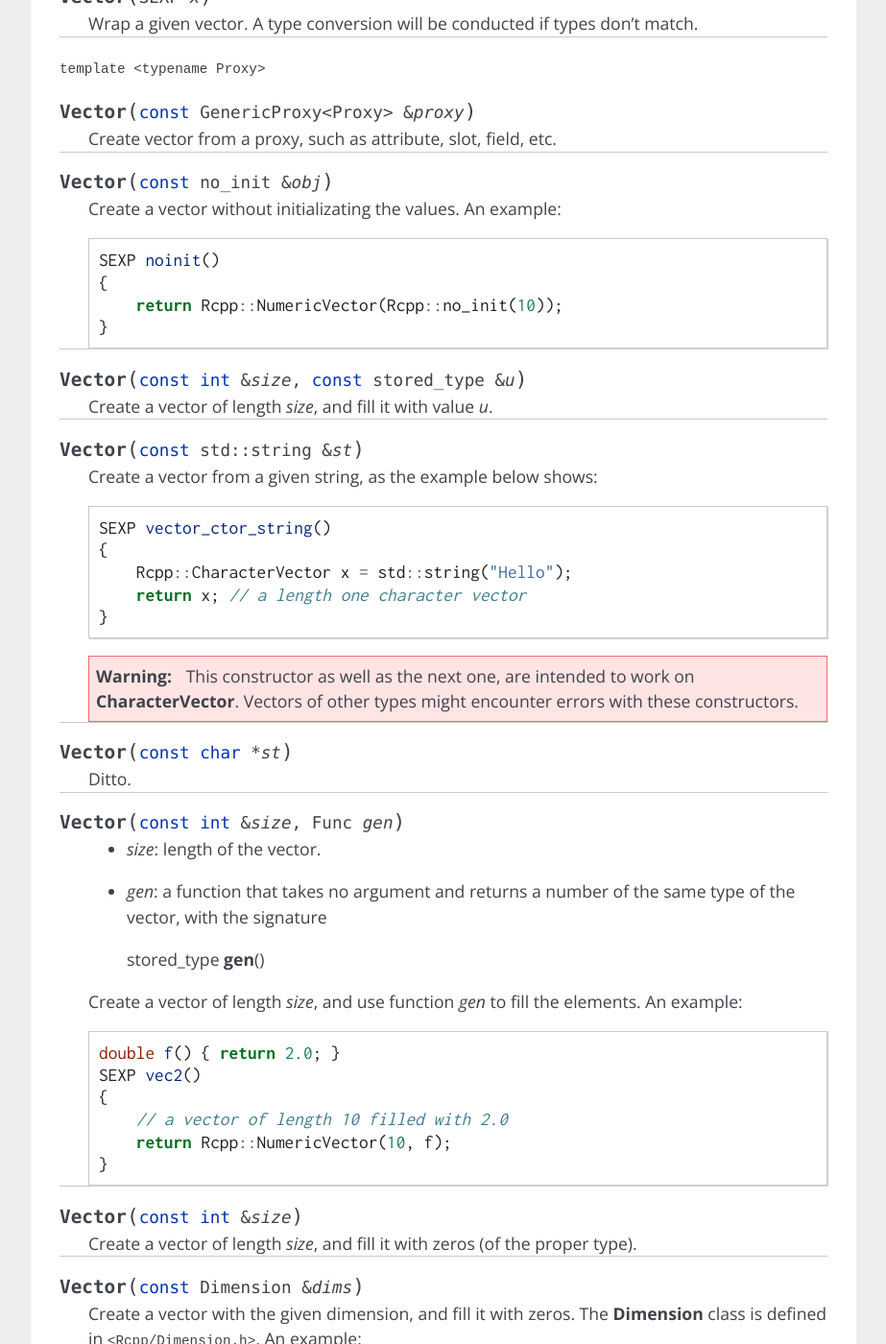
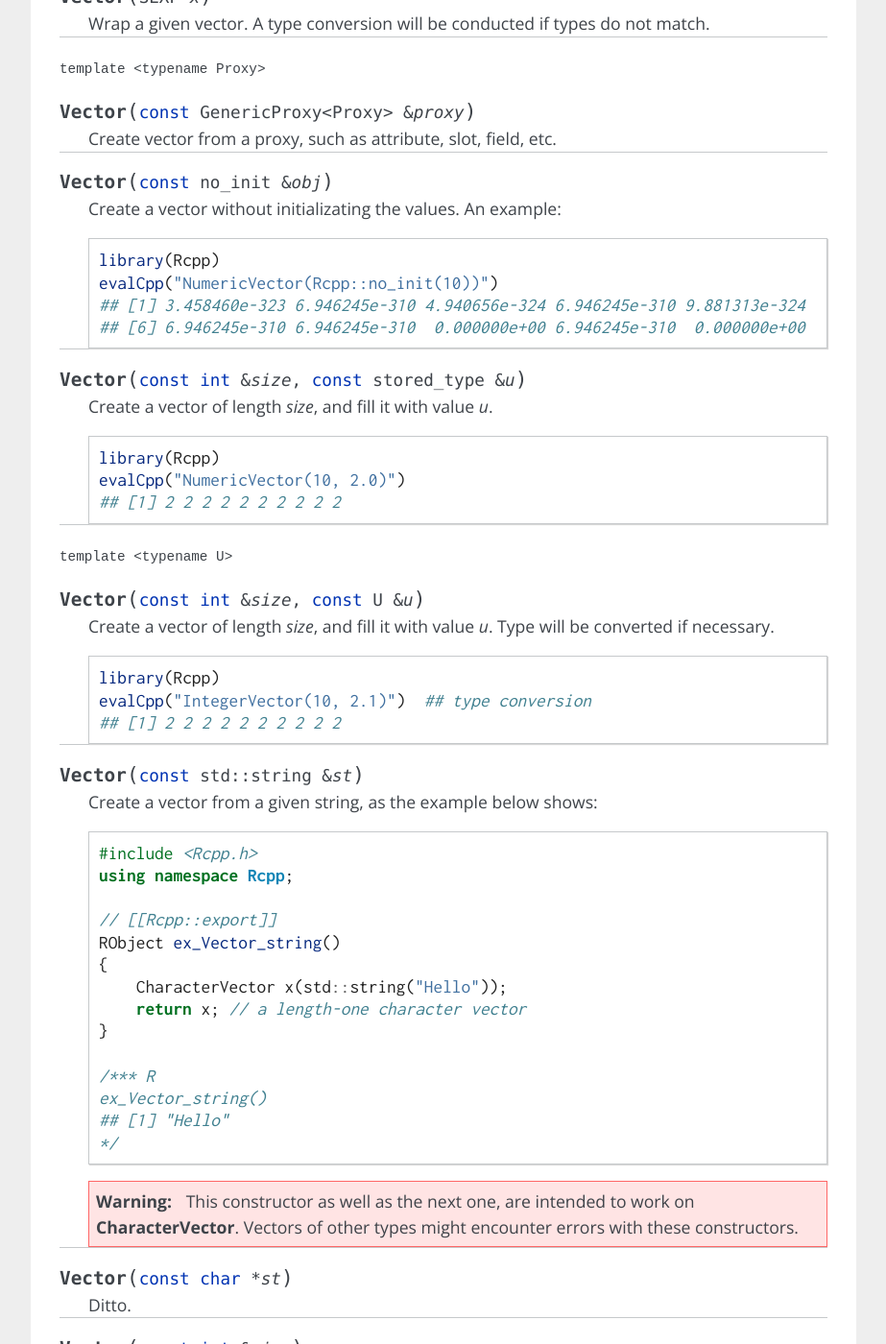
Before and after one commit to yixuan/rcpp-note, a Sphinx documentation site: the page built from source/api/Vector_ctor.rst, in a window 1280 px wide and 1400 px high, scrolled down 1786 px. Shown: the whole window at 96% size, without its empty margins (198-1121 px from the left). Built offline with Sphinx 7.4.7, drawn with Linux system fonts in a browser that asks for light colours; some of the changed text lies outside the part shown.

Commit message:
rewrite examples

```diff
--- a/source/api/Vector_ctor.rst
+++ b/source/api/Vector_ctor.rst
@@ -92,7 +92,7 @@
 
 .. cpp:function:: Vector(SEXP x)
 
-   Wrap a given vector. A type conversion will be conducted if types don't match.
+   Wrap a given vector. A type conversion will be conducted if types do not match.
 
 ``template <typename Proxy>``
 
@@ -104,16 +104,35 @@
 
    Create a vector without initializating the values. An example:
 
-   .. code-block:: cpp
+   .. code-block:: r
 
-      SEXP noinit()
-      {
-          return Rcpp::NumericVector(Rcpp::no_init(10));
-      }
+      library(Rcpp)
+      evalCpp("NumericVector(Rcpp::no_init(10))")
+      ## [1] 3.458460e-323 6.946245e-310 4.940656e-324 6.946245e-310 9.881313e-324
+      ## [6] 6.946245e-310 6.946245e-310  0.000000e+00 6.946245e-310  0.000000e+00
 
 .. cpp:function:: Vector(const int& size, const stored_type& u)
 
    Create a vector of length *size*, and fill it with value *u*.
+
+   .. code-block:: r
+
+      library(Rcpp)
+      evalCpp("NumericVector(10, 2.0)")
+      ## [1] 2 2 2 2 2 2 2 2 2 2
+
+``template <typename U>``
+
+.. cpp:function:: Vector(const int& size, const U& u)
+
+   Create a vector of length *size*, and fill it with value *u*. Type will
+   be converted if necessary.
+
+   .. code-block:: r
+
+      library(Rcpp)
+      evalCpp("IntegerVector(10, 2.1)")  ## type conversion
+      ## [1] 2 2 2 2 2 2 2 2 2 2
 
 .. cpp:function:: Vector(const std::string& st)
 
@@ -121,11 +140,20 @@
 
    .. code-block:: cpp
 
-      SEXP vector_ctor_string()
+      #include <Rcpp.h>
+      using namespace Rcpp;
+
+      // [[Rcpp::export]]
+      RObject ex_Vector_string()
       {
-          Rcpp::CharacterVector x = std::string("Hello");
-          return x; // a length one character vector
+          CharacterVector x(std::string("Hello"));
+          return x; // a length-one character vector
       }
+
+      /*** R
+      ex_Vector_string()
+      ## [1] "Hello"
+      */
 
    .. warning::
 
@@ -137,43 +165,62 @@
 
    Ditto.
 
-.. cpp:function:: Vector(const int& size, Func gen)
-
-   - *size*: length of the vector.
-   - *gen*: a function that takes no argument and returns a number of the
-     same type of the vector, with the signature
-
-     stored_type **gen**\()
-
-   Create a vector of length *size*, and use function *gen* to fill the elements.
-   An example:
-
-   .. code-block:: cpp
-
-      double f() { return 2.0; }
-      SEXP vec2()
-      {
-          // a vector of length 10 filled with 2.0
-          return Rcpp::NumericVector(10, f);
-      }
-
 .. cpp:function:: Vector(const int& size)
 
    Create a vector of length *size*, and fill it with zeros (of the proper type).
 
+   .. code-block:: r
+
+      library(Rcpp)
+      evalCpp("NumericVector(10)")
+      ## [1] 0 0 0 0 0 0 0 0 0 0
+
 .. cpp:function:: Vector(const Dimension& dims)
 
    Create a vector with the given dimension, and fill it with zeros. The **Dimension**
-   class is defined in ``<Rcpp/Dimension.h>``. An example:
+   class is defined in ``<Rcpp/Dimension.h>``.
 
    .. code-block:: cpp
 
-      SEXP array3d()
+      #include <Rcpp.h>
+      using namespace Rcpp;
+
+      // [[Rcpp::export]]
+      RObject ex1_Vector_dims()
       {
-          Rcpp::Dimension dim(2, 3, 4);
+          Dimension dim(2, 3, 4);
           // a 2x3x4 array
-          return Rcpp::NumericVector(dim);
+          return NumericVector(dim);
       }
+
+      /*** R
+      ex1_Vector_dims()
+
+      ## , , 1
+      ##
+      ##      [,1] [,2] [,3]
+      ## [1,]    0    0    0
+      ## [2,]    0    0    0
+      ##
+      ## , , 2
+      ##
+      ##      [,1] [,2] [,3]
+      ## [1,]    0    0    0
+      ## [2,]    0    0    0
+      ##
+      ## , , 3
+      ##
+      ##      [,1] [,2] [,3]
+      ## [1,]    0    0    0
+      ## [2,]    0    0    0
+      ##
+      ## , , 4
+      ##
+      ##      [,1] [,2] [,3]
+      ## [1,]    0    0    0
+      ## [2,]    0    0    0
+
+      */
 
 ``template <typename U>``
 
@@ -181,6 +228,36 @@
 
    Create a vector with the given dimension, and fill it with value *u*. Type will
    be converted if necessary.
+
+   .. code-block:: cpp
+
+      #include <Rcpp.h>
+      using namespace Rcpp;
+
+      // [[Rcpp::export]]
+      RObject ex2_Vector_dims()
+      {
+          Dimension dim(2, 2, 2);
+          // a 2x2x2 array filled with 1
+          return NumericVector(dim, 1.0);
+      }
+
+      /*** R
+      ex2_Vector_dims()
+
+      ## , , 1
+      ##
+      ##      [,1] [,2]
+      ## [1,]    1    1
+      ## [2,]    1    1
+      ##
+      ## , , 2
+      ##
+      ##      [,1] [,2]
+      ## [1,]    1    1
+      ## [2,]    1    1
+
+      */
 
 ``template <bool NA, typename VEC>``
 
@@ -191,19 +268,56 @@
    and copied to the created vector. If *other* is actually a vector of the same element type,
    this function is equivalent to a copy constructor.
 
-``template <typename U>``
-
-.. cpp:function:: Vector(const int& size, const U& u)
-
-   Create a vector of length *size*, and fill it with value *u*. Type will
-   be converted if necessary.
-
 ``template <bool NA, typename T>``
 
 .. cpp:function:: Vector(const sugar::SingleLogicalResult<NA, T>& obj)
 
    Create a vector of length 1 from an object of class **SingleLogicalResult**, usually the result
    returned by ``Rcpp::all()`` or ``Rcpp::any()``.
+
+   .. code-block:: cpp
+
+      #include <Rcpp.h>
+      using namespace Rcpp;
+
+      // [[Rcpp::export]]
+      RObject ex_Vector_slr()
+      {
+          IntegerVector v(5, 2); // length 5, filled with 2
+          return LogicalVector(all(v > 1));
+      }
+
+      /*** R
+      ex_Vector_slr() ## TRUE
+      */
+
+.. cpp:function:: Vector(const int& size, Func gen)
+
+   - *size*: length of the vector.
+   - *gen*: a function that takes no argument and returns a number of the
+     same type of the vector, with the signature
+
+     stored_type **gen**\()
+
+   Create a vector of length *size*, and use function *gen* to fill the elements.
+
+   .. code-block:: cpp
+
+      #include <Rcpp.h>
+      using namespace Rcpp;
+
+      double f() { return 2.0; }
+      // [[Rcpp::export]]
+      RObject ex0_Vector_gen()
+      {
+          // a vector of length 10 filled with 2.0
+          return NumericVector(10, f);
+      }
+
+      /*** R
+      ex0_Vector_gen()
+      ## [1] 2 2 2 2 2 2 2 2 2 2
+      */
 
 ``template <typename U1>``
 
@@ -214,16 +328,25 @@
      stored_type **gen**\(U1)
 
    Create a vector of length *siz*, and fill it with the function call ``gen(u1)``.
-   An example:
 
    .. code-block:: cpp
 
-      SEXP my_rexp()
+      #include <Rcpp.h>
+      using namespace Rcpp;
+
+      // [[Rcpp::export]]
+      RObject ex1_Vector_gen()
       {
           Rcpp::RNGScope scp;
-          // 10 exponential random numbers of mean 1
-          return Rcpp::NumericVector(10, R::rexp, 1.0);
+          // 5 exponential random numbers of mean 1
+          return NumericVector(5, R::rexp, 1.0);
       }
+
+      /*** R
+      set.seed(123)
+      ex1_Vector_gen()
+      ## [1] 0.84345726 0.57661027 1.32905487 0.03157736 0.05621098
+      */
 
 ``template <typename U1, typename U2>``
 
@@ -234,16 +357,25 @@
      stored_type **gen**\(U1, U2)
 
    Create a vector of length *siz*, and fill it with the function call ``gen(u1, u2)``.
-   An example:
 
    .. code-block:: cpp
 
-      SEXP my_rnorm()
+      #include <Rcpp.h>
+      using namespace Rcpp;
+
+      // [[Rcpp::export]]
+      RObject ex2_Vector_gen()
       {
           Rcpp::RNGScope scp;
-          // 10 normal random numbers of mean 1 and sd 0.5
-          return Rcpp::NumericVector(10, R::rnorm, 1.0, 0.5);
+          // 5 exponential random numbers of mean 1 and sd 0.5
+          return NumericVector(5, R::rnorm, 1.0, 0.5);
       }
+
+      /*** R
+      set.seed(123)
+      ex2_Vector_gen()
+      ## [1] 0.7197622 0.8849113 1.7793542 1.0352542 1.0646439
+      */
 
 ``template <typename U1, typename U2, typename U3>``
 
@@ -264,11 +396,20 @@
 
    .. code-block:: cpp
 
-      SEXP copy_vec()
+      #include <Rcpp.h>
+      using namespace Rcpp;
+
+      // [[Rcpp::export]]
+      RObject ex1_Vector_input()
       {
           double src[] = {1.0, 2.0, 3.0, 4.0, 5.0};
-          return Rcpp::NumericVector(src, src + 5);
+          return NumericVector(src, src + 5);
       }
+
+      /*** R
+      ex1_Vector_input()
+      ## [1] 1 2 3 4 5
+      */
 
 ``template <typename InputIterator>``
 
@@ -276,16 +417,26 @@
 
    Create a vector of length *n*, and copy the data between iterators *first* and *last*
    to the created vector. *n* should be greater than or equal to the distance betwen
-   *first* and *last*. An example:
+   *first* and *last*.
 
    .. code-block:: cpp
 
-      SEXP copy_vec2()
+      #include <Rcpp.h>
+      using namespace Rcpp;
+
+      // [[Rcpp::export]]
+      RObject ex2_Vector_input()
       {
           double src[] = {1.0, 2.0, 3.0, 4.0, 5.0};
-          // last five values are uninitialized
-          return Rcpp::NumericVector(src, src + 5, 10);
+          // last three values are uninitialized
+          return NumericVector(src, src + 5, 8);
       }
+
+      /*** R
+      ex2_Vector_input()
+      ## [1]  1.000000e+00  2.000000e+00  3.000000e+00  4.000000e+00  5.000000e+00
+      ## [6] 2.121996e-314 6.365987e-314           NaN
+      */
 
 .. _ctor-trans:
 
@@ -297,16 +448,24 @@
      **InputIterator**, and returns a number convertible to the type of the vector.
 
    Apply function *func* to each element in the range [*first*, *last*),
-   and use the resulting values to create the vector. An example:
+   and use the resulting values to create the vector.
 
    .. code-block:: cpp
 
-      double dsqrt(double x) { return sqrt(x); }
-      SEXP sqrt_init()
+      #include <Rcpp.h>
+      using namespace Rcpp;
+
+      // [[Rcpp::export]]
+      RObject ex3_Vector_input()
       {
-          double src[] = {1.0, 2.0, 3.0, 4.0, 5.0};
-          return Rcpp::NumericVector(src, src + 5, dsqrt);
+          double src[] = {-1.0, 2.0, -3.0, -4.0, 5.0};
+          return NumericVector(src, src + 5, fabs);
       }
+
+      /*** R
+      ex3_Vector_input()
+      ## [1] 1 2 3 4 5
+      */
 
 ``template <typename InputIterator, typename Func>``
 
```
